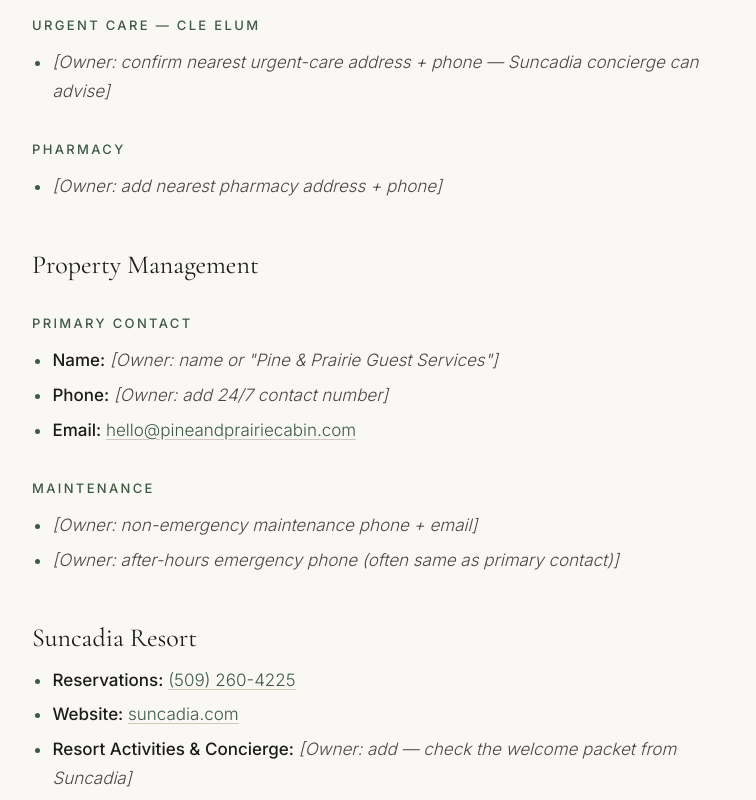
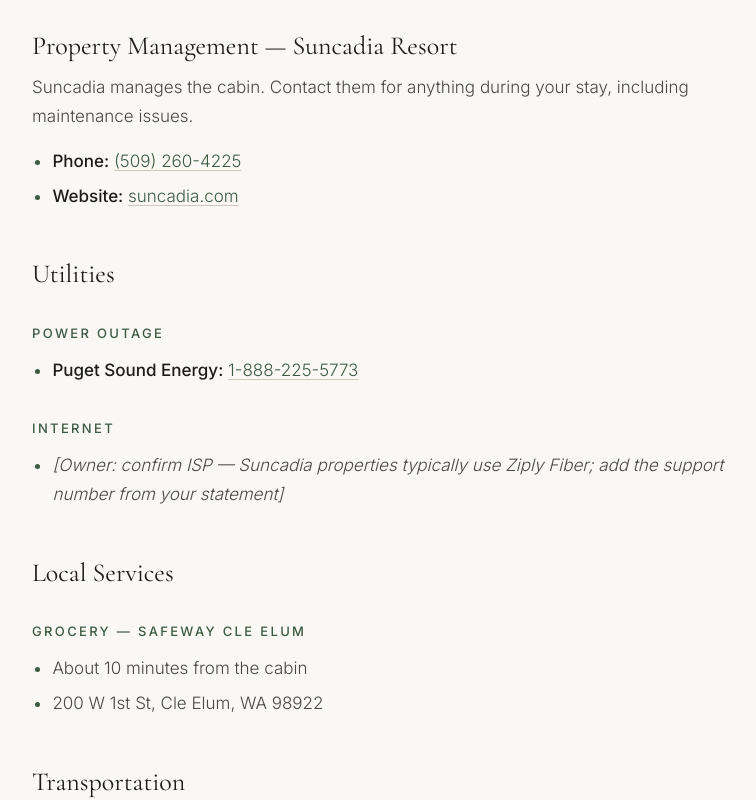
Before and after one commit to crutkas/PineAndPrairieCabin, an Astro site: page /guest/contacts in a window 1280 px wide. Shown: the part 660-1460 px from the top of the page, without its empty margins (252-1008 px from the left). Built offline with nearby package versions, Linux system fonts and the light colour scheme; Astro itself is replaced by a stand-in of ours.

Commit message:
Guest contacts: Suncadia as property management; drop urgent care/pharmacy placeholders
Co-authored-by: Copilot App <223556219+Copilot@users.noreply.github.com>

```diff
--- a/src/pages/guest/contacts.astro
+++ b/src/pages/guest/contacts.astro
@@ -20,36 +20,11 @@ import Guest from '../../layouts/Guest.astro';
     <li>Phone: <a href="tel:+15099629841">(509) 962-9841</a></li>
   </ul>
 
-  <h3>Urgent Care — Cle Elum</h3>
+  <h2>Property Management — Suncadia Resort</h2>
+  <p>Suncadia manages the cabin. Contact them for anything during your stay, including maintenance issues.</p>
   <ul>
-    <li><em>[Owner: confirm nearest urgent-care address + phone — Suncadia concierge can advise]</em></li>
-  </ul>
-
-  <h3>Pharmacy</h3>
-  <ul>
-    <li><em>[Owner: add nearest pharmacy address + phone]</em></li>
-  </ul>
-
-  <h2>Property Management</h2>
-
-  <h3>Primary Contact</h3>
-  <ul>
-    <li><strong>Name:</strong> <em>[Owner: name or "Pine &amp; Prairie Guest Services"]</em></li>
-    <li><strong>Phone:</strong> <em>[Owner: add 24/7 contact number]</em></li>
-    <li><strong>Email:</strong> <a href="mailto:hello@pineandprairiecabin.com">hello@pineandprairiecabin.com</a></li>
-  </ul>
-
-  <h3>Maintenance</h3>
-  <ul>
-    <li><em>[Owner: non-emergency maintenance phone + email]</em></li>
-    <li><em>[Owner: after-hours emergency phone (often same as primary contact)]</em></li>
-  </ul>
-
-  <h2>Suncadia Resort</h2>
-  <ul>
-    <li><strong>Reservations:</strong> <a href="tel:+15092604225">(509) 260-4225</a></li>
+    <li><strong>Phone:</strong> <a href="tel:+15092604225">(509) 260-4225</a></li>
     <li><strong>Website:</strong> <a href="https://suncadia.com" target="_blank" rel="noopener">suncadia.com</a></li>
-    <li><strong>Resort Activities &amp; Concierge:</strong> <em>[Owner: add — check the welcome packet from Suncadia]</em></li>
   </ul>
 
   <h2>Utilities</h2>
```
